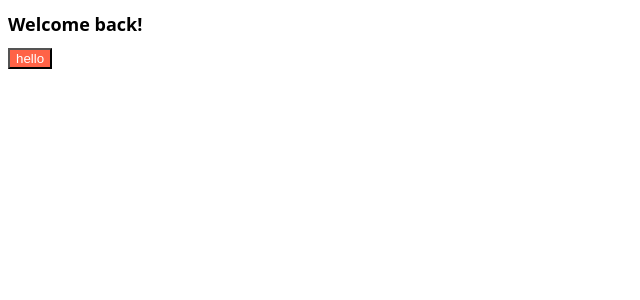
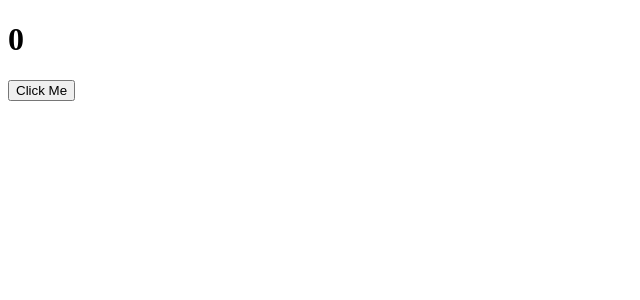
Before and after one commit to eunkeeee/202208-reactJS, a React (Create React App) app in the folder react-js-2022-08/: page / in a window 1280 px wide. Shown: the top 300 px of the page, without its empty margins (0-640 px from the left). Built offline with nearby package versions, Linux system fonts and the light colour scheme.

Commit message:
6.1 useState, useEffect

```diff
--- a/react-js-2022-08/src/App.js
+++ b/react-js-2022-08/src/App.js
@@ -1,11 +1,17 @@
-import Button from "./Button";
-import styles from "./App.module.css";
+import { useEffect, useState } from "react";
 
 function App() {
+  const [counter, setValue] = useState(0);
+  const onClick = () => setValue((prev) => prev + 1);
+  console.log("i run all the time");
+  const iRunOnlyOnce = () => {
+    console.log("CALL THE API....");
+  };
+  useEffect(iRunOnlyOnce, []);
   return (
     <div>
-      <h1 className={styles.title}>Welcome back!</h1>
-      <Button text="hello" />
+      <h1>{counter}</h1>
+      <button onClick={onClick}>Click Me</button>
     </div>
   );
 }
--- a/react-js-2022-08/src/index.js
+++ b/react-js-2022-08/src/index.js
@@ -3,8 +3,4 @@ import ReactDOM from "react-dom/client";
 import App from "./App";
 
 const root = ReactDOM.createRoot(document.getElementById("root"));
-root.render(
-  <React.StrictMode>
-    <App />
-  </React.StrictMode>
-);
+root.render(<App />);
```
